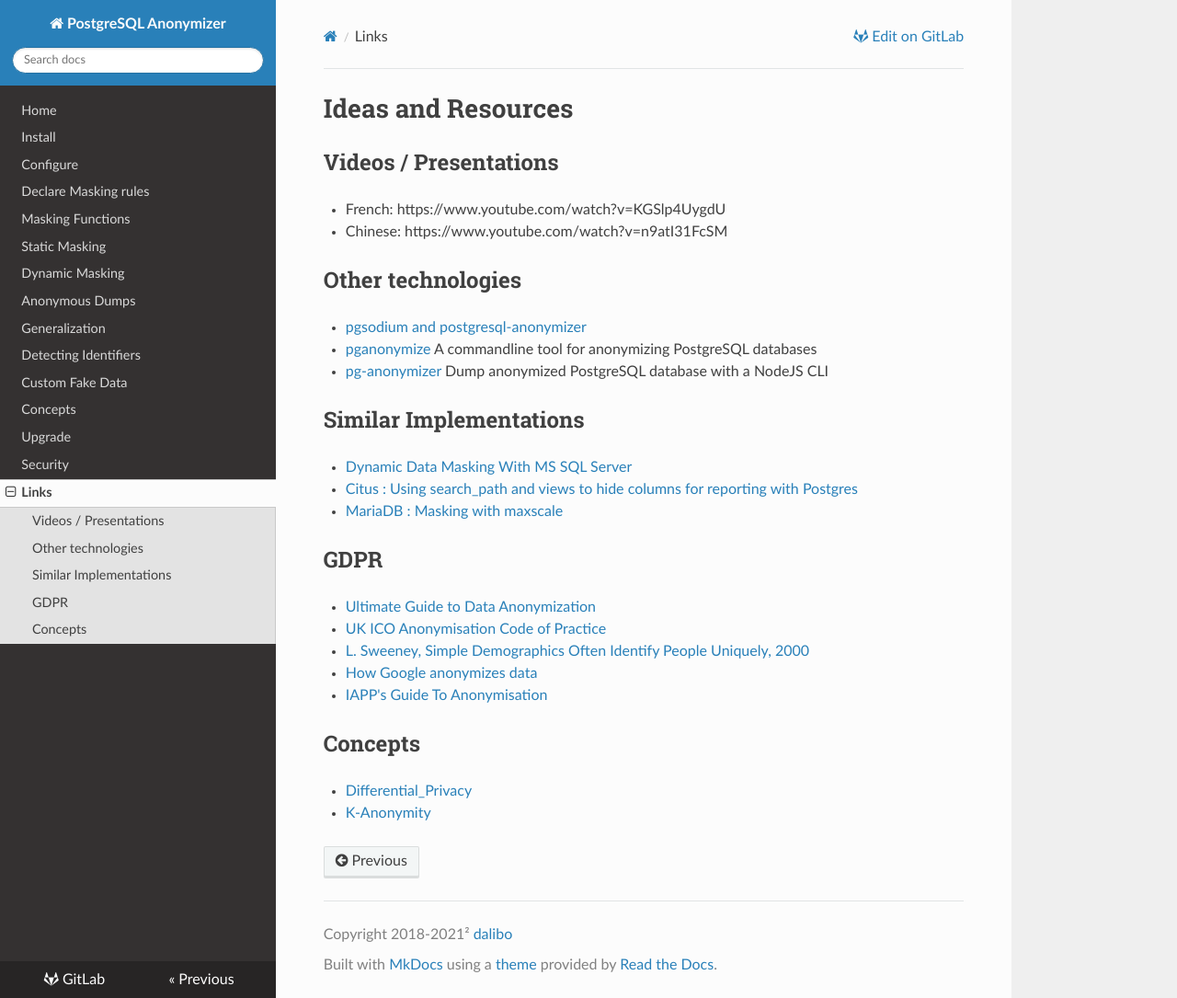
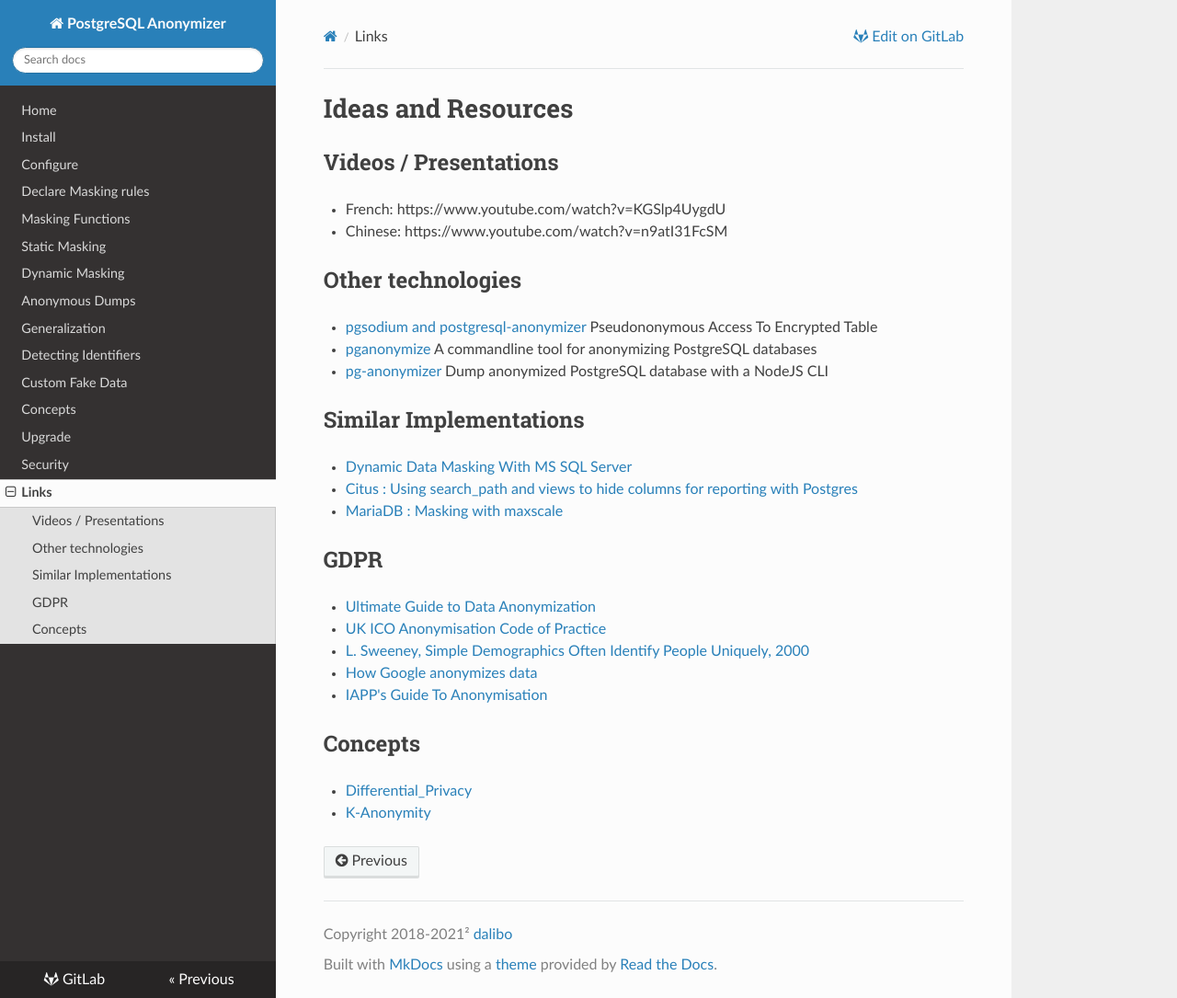
Before and after one commit to neondatabase/postgresql_anonymizer, an MkDocs documentation site: the page built from docs/links.md, in a window 1280 px wide and 1085 px high. Shown: the whole window at 92% size. Built offline with MkDocs 1.6.1, drawn with Linux system fonts in a browser that asks for light colours; nearby versions of some CDN libraries.

Commit message:
[docs] fixup markdown

```diff
--- a/docs/links.md
+++ b/docs/links.md
@@ -11,10 +11,13 @@
 --------------------------------------------------------------------------------
 
 * [pgsodium and postgresql-anonymizer](https://github.com/michelp/pgsodium/blob/michelp/anonymizer-example/example/PgSodiumAnonymizer.ipynb)
+  Pseudononymous Access To Encrypted Table
 
-* [pganonymize](https://github.com/rheinwerk-verlag/pganonymize) A commandline tool for anonymizing PostgreSQL databases
+* [pganonymize](https://github.com/rheinwerk-verlag/pganonymize)
+  A commandline tool for anonymizing PostgreSQL databases
 
-* [pg-anonymizer](https://github.com/rap2hpoutre/pg-anonymizer) Dump anonymized PostgreSQL database with a NodeJS CLI
+* [pg-anonymizer](https://github.com/rap2hpoutre/pg-anonymizer)
+  Dump anonymized PostgreSQL database with a NodeJS CLI
 
 
 Similar Implementations
```
